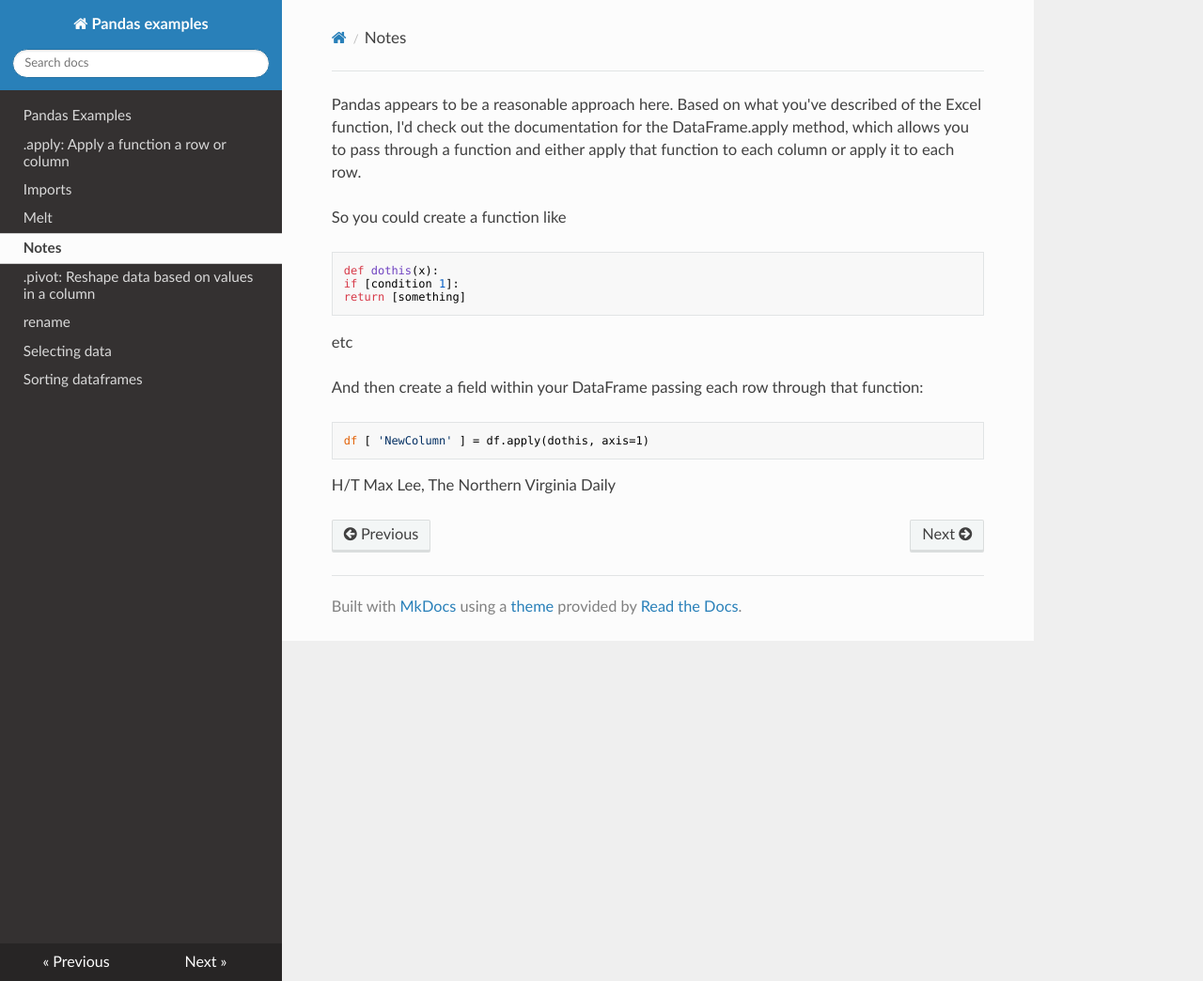
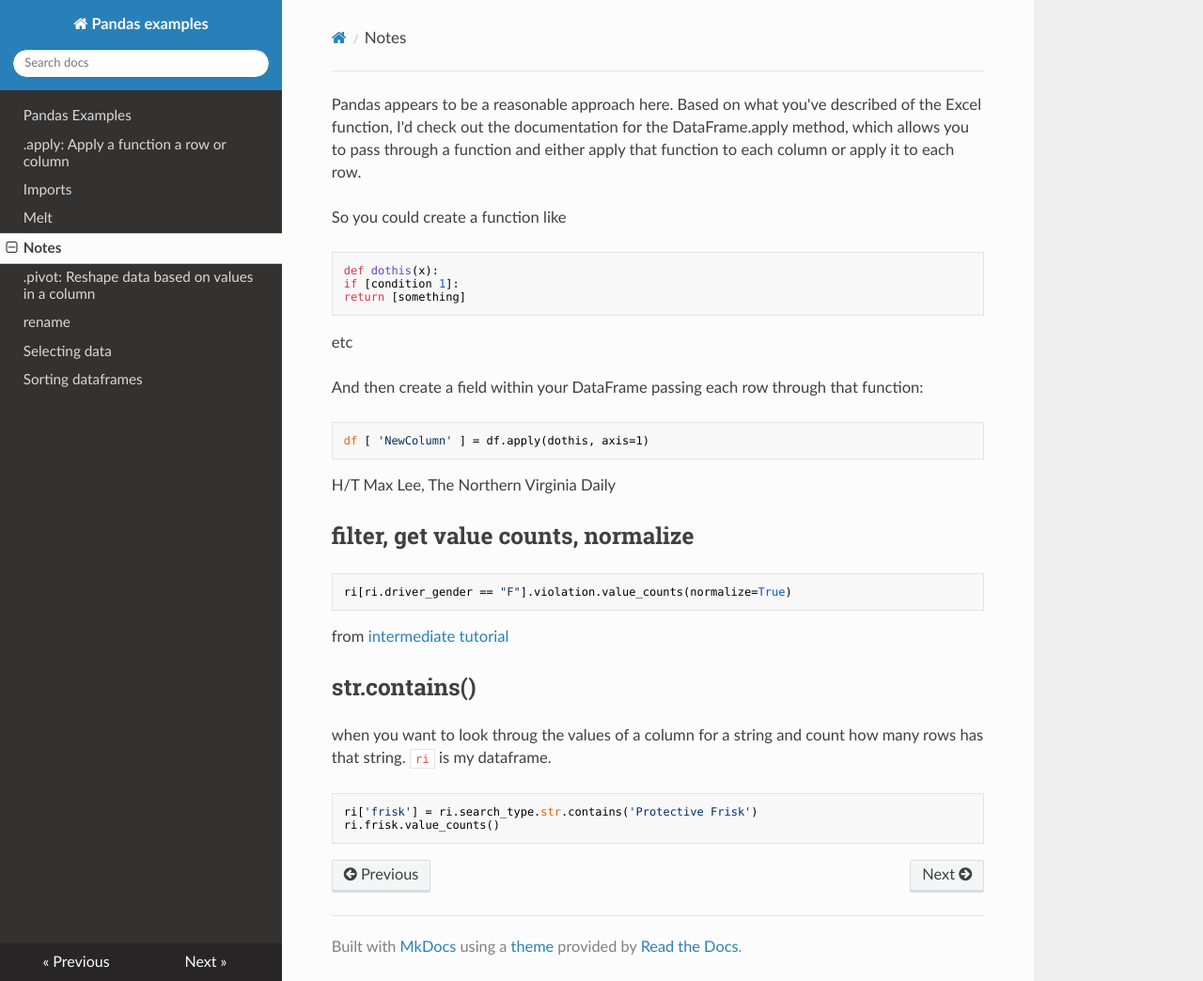
Before and after one commit to critmcdonald/pandas-examples, an MkDocs documentation site: the page built from docs/notes.md, in a window 1280 px wide and 1044 px high. Shown: the whole window at 94% size. Built offline with MkDocs 1.6.1, drawn with Linux system fonts in a browser that asks for light colours; nearby versions of some CDN libraries.

````diff
--- a/docs/notes.md
+++ b/docs/notes.md
@@ -18,3 +18,20 @@ df [ 'NewColumn' ] = df.apply(dothis, axis=1)
 
 
 H/T Max Lee, The Northern Virginia Daily
+
+## filter, get value counts, normalize
+
+```python
+ri[ri.driver_gender == "F"].violation.value_counts(normalize=True)
+```
+
+from [intermediate tutorial](https://github.com/justmarkham/pycon-2018-tutorial)
+
+## str.contains()
+
+when you want to look throug the values of a column for a string and count how many rows has that string. `ri` is my dataframe.
+
+``` python
+ri['frisk'] = ri.search_type.str.contains('Protective Frisk')
+ri.frisk.value_counts()
+```
````
Also changed, not shown: docs/index.md (+2 -0 lines).
